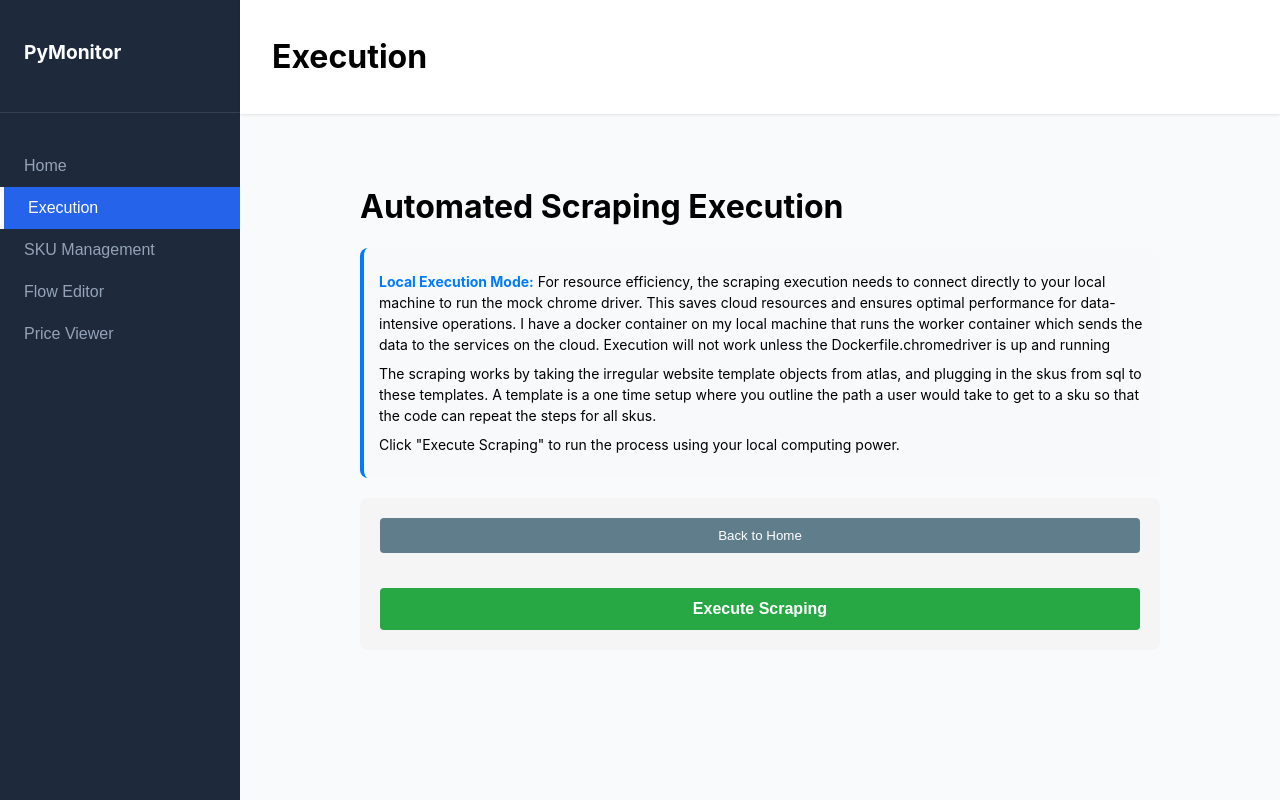
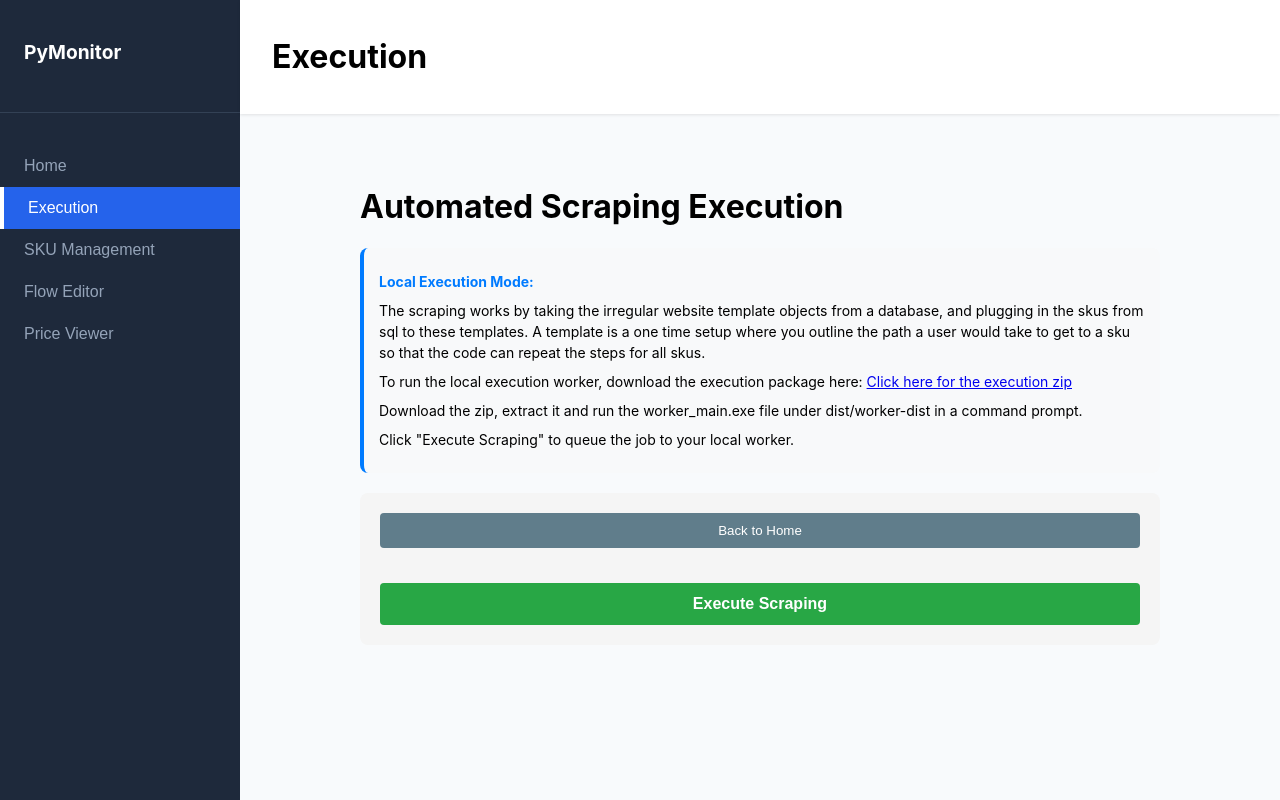
Before and after one commit to Aravindgokaraju/MyWebsite, a React (Create React App) app: page / in a window 1280 px wide. Both pictures are taken after a click on the button "Execution". Built offline with nearby package versions, Linux system fonts and the light colour scheme.

Commit message:
worker link

```diff
--- a/src/pages/execution/execution.js
+++ b/src/pages/execution/execution.js
@@ -4,6 +4,7 @@ import styles from './ExecutionForm.module.css';
 
 function ExecutionForm({ onBack }) {
   const [inputValue, setInputValue] = useState('');
+  const [pricesPosted, setPricesPosted] = useState(false);
   const [isSubmitting, setIsSubmitting] = useState(false);
   const [error, setError] = useState(null);
   const [success, setSuccess] = useState(false);
@@ -30,7 +31,7 @@ function ExecutionForm({ onBack }) {
           setExecutionResult(jobData.result);
           setSuccess(true);
           setIsSubmitting(false);
-          setCurrentJobId(null); // Stop polling
+          // setCurrentJobId(null); // Stop polling
         } else if (jobData.status === 'failed') {
           // Job failed
           setError(jobData.error || 'Job failed');
@@ -67,6 +68,39 @@ function ExecutionForm({ onBack }) {
   }, [currentJobId, pollingCount]);
 
   useEffect(() => {
+    if (!executionResult?.data?.length) return;
+    if (pricesPosted) return;
+
+    console.log('Posting price data:', executionResult.data);
+
+    const postPrices = async () => {
+      for (const item of executionResult.data) {
+        try {
+          console.log('Posting:', item);
+
+          await apiService.priceData.create({
+            sku: item.sku,
+            website: item.website,
+            price: item.price
+          });
+
+          console.log(` Posted ${item.sku}`);
+        } catch (err) {
+          console.error(` Failed to post ${item.sku}`, err);
+        }
+      }
+
+      // ✅ cleanup ONLY after posting
+      setPricesPosted(true);
+      setCurrentJobId(null); // stop polling safely
+    };
+
+    postPrices();
+  }, [executionResult, pricesPosted]);
+
+
+
+  useEffect(() => {
     if (inputValue.trim() === '') {
       setFilteredFlows(flows);
     } else {
@@ -77,6 +111,19 @@ function ExecutionForm({ onBack }) {
     }
   }, [inputValue, flows]);
 
+
+  const postPriceData = async ({ sku, website, price }) => {
+    try {
+      await apiService.priceData.create({
+        sku,
+        website,
+        price
+      });
+      console.log(`PriceData updated for ${sku} @ ${website}`);
+    } catch (err) {
+      console.error(`Failed to post PriceData for ${sku}:`, err);
+    }
+  };
   const handleSubmit = async (e) => {
     e.preventDefault();
     setIsSubmitting(true);
@@ -102,8 +149,8 @@ function ExecutionForm({ onBack }) {
       // Then execute scraping
       const flowsToExecute = inputValue.trim()
         ? fetchedFlows.filter(flow =>
-            flow.name.toLowerCase().includes(inputValue.toLowerCase())
-          )
+          flow.name.toLowerCase().includes(inputValue.toLowerCase())
+        )
         : fetchedFlows;
 
       if (flowsToExecute.length > 0) {
@@ -126,25 +173,35 @@ function ExecutionForm({ onBack }) {
     }
   };
 
-return (
+  return (
     <div className={styles.container}>
       <h1>Automated Scraping Execution</h1>
 
       <div className={styles.description}>
         <p>
-          <strong>Local Execution Mode:</strong> For resource efficiency, the scraping execution
-          needs to connect directly to your local machine to run the mock chrome driver. This saves cloud resources and ensures
-          optimal performance for data-intensive operations. I have a docker container on my local machine that runs the worker
-          container which sends the data to the services on the cloud. Execution will not work unless the Dockerfile.chromedriver is up and running
-
+          <strong>Local Execution Mode:</strong>
         </p>
         <p>
-          The scraping works by taking the irregular website template objects from atlas, and plugging in the skus from sql to these templates.
+          The scraping works by taking the irregular website template objects from a database, and plugging in the skus from sql to these templates.
           A template is a one time setup where you outline the path a user would take to get to a sku so that the code can repeat the steps for all skus.
 
         </p>
         <p>
-          Click "Execute Scraping" to run the process using your local computing power.
+          To run the local execution worker, download the execution package here:{' '}
+          <a
+            href="https://drive.google.com/file/d/1P7jlJosD-ZRTUpp86ApdyyEa6yjw1pOI/view?usp=sharing"
+            target="_blank"
+            rel="noopener noreferrer"
+            className={styles.downloadLink}
+          >
+            Click here for the execution zip
+          </a>
+        </p>
+        <p>
+          Download the zip, extract it and run the worker_main.exe file under dist/worker-dist in a command prompt.
+        </p>
+        <p>
+          Click "Execute Scraping" to queue the job to your local worker.
         </p>
 
       </div>
```
